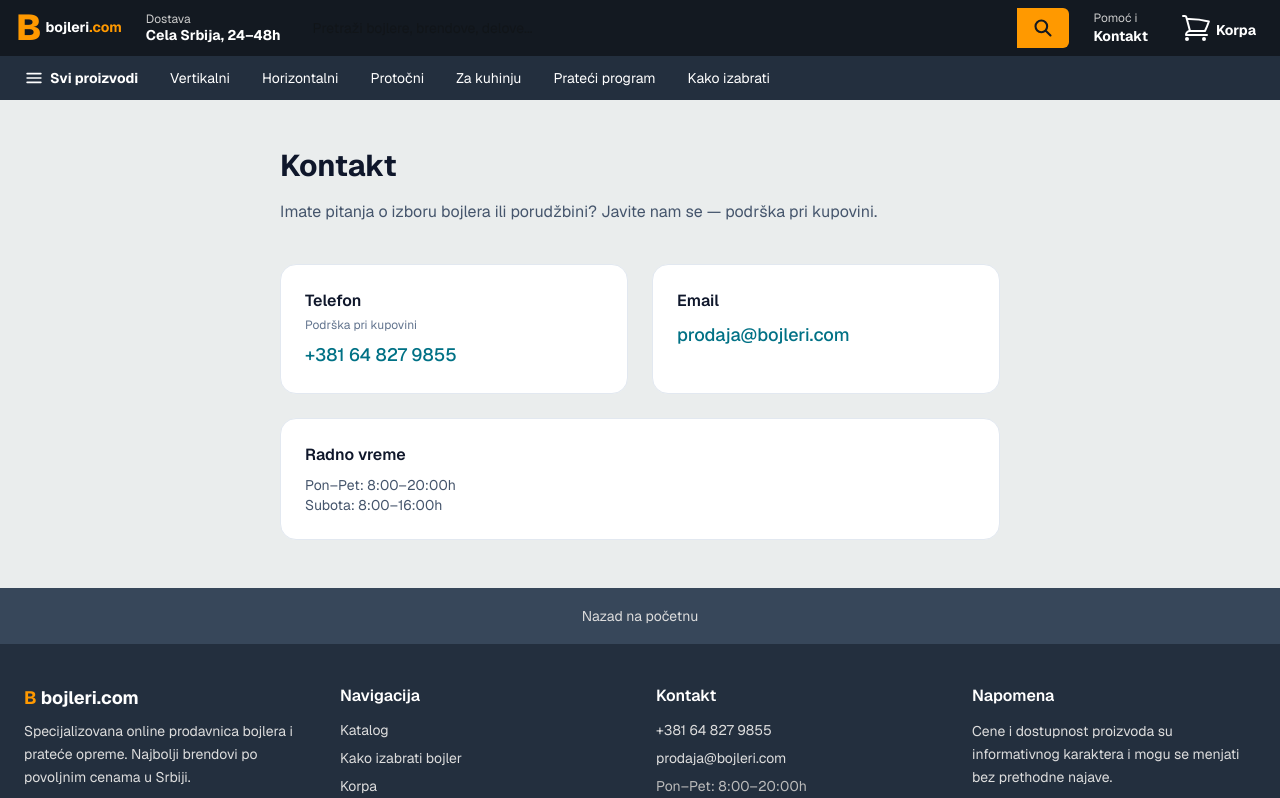
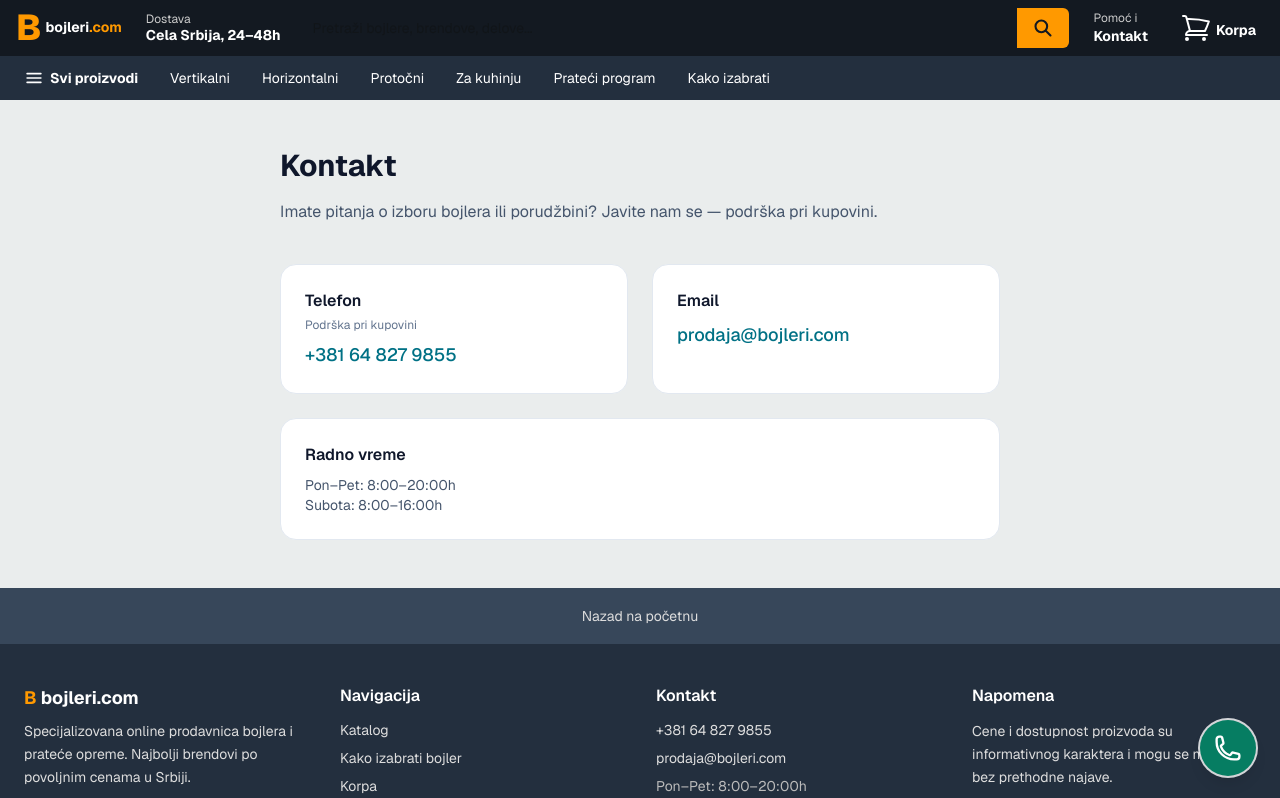
Before and after one commit to Rezidentdoo/bojleri-com, a Next.js app: page /kontakt in a window 1280 px wide. Shown: the top 798 px of the page. Built offline with nearby package versions, Linux system fonts and the light colour scheme.

Commit message:
Dodaj plutajuće dugme za poziv podrške
Zeleno tel dugme u donjem desnom uglu, ne smeta sadržaju.
Klik otvara poziv na broj iz kontakt podešavanja.

```diff
--- a/src/components/SiteShell.tsx
+++ b/src/components/SiteShell.tsx
@@ -1,6 +1,8 @@
 import { headers } from "next/headers";
 import Header from "@/components/Header";
 import Footer from "@/components/Footer";
+import SupportCallButton from "@/components/SupportCallButton";
+import { getSiteSettings } from "@/lib/cms/settings";
 
 export default async function SiteShell({ children }: { children: React.ReactNode }) {
   const headersList = await headers();
@@ -10,11 +12,14 @@ export default async function SiteShell({ children }: { children: React.ReactNod
     return <>{children}</>;
   }
 
+  const settings = await getSiteSettings();
+
   return (
     <>
       <Header />
-      <main className="flex-1">{children}</main>
+      <main className="flex-1 pb-20 sm:pb-0">{children}</main>
       <Footer />
+      <SupportCallButton phone={settings.contact.phone} />
     </>
   );
 }
--- /dev/null
+++ b/src/components/SupportCallButton.tsx
@@ -0,0 +1,28 @@
+"use client";
+
+export default function SupportCallButton({ phone }: { phone: string }) {
+  const href = `tel:${phone.replace(/\s/g, "")}`;
+
+  return (
+    <a
+      href={href}
+      aria-label={`Pozovite podršku: ${phone}`}
+      className="fixed bottom-5 right-4 z-40 flex h-12 w-12 items-center justify-center rounded-full bg-[#067d62] text-white shadow-lg ring-2 ring-white/80 transition hover:scale-105 hover:bg-[#056b54] active:scale-95 sm:bottom-6 sm:right-6 sm:h-14 sm:w-14"
+    >
+      <svg
+        className="h-6 w-6 sm:h-7 sm:w-7"
+        fill="none"
+        viewBox="0 0 24 24"
+        stroke="currentColor"
+        strokeWidth={2}
+        aria-hidden
+      >
+        <path
+          strokeLinecap="round"
+          strokeLinejoin="round"
+          d="M2.25 6.75c0 8.284 6.716 15 15 15h2.25a2.25 2.25 0 002.25-2.25v-1.372c0-.516-.351-.966-.852-1.091l-4.423-1.106c-.44-.11-.902.055-1.173.417l-.97 1.293c-.282.376-.769.542-1.21.38a12.035 12.035 0 01-7.143-7.143c-.162-.441.004-.928.38-1.21l1.293-.97c.363-.271.527-.734.417-1.173L6.963 3.102a1.125 1.125 0 00-1.091-.852H4.5A2.25 2.25 0 002.25 4.5v2.25z"
+        />
+      </svg>
+    </a>
+  );
+}
```
